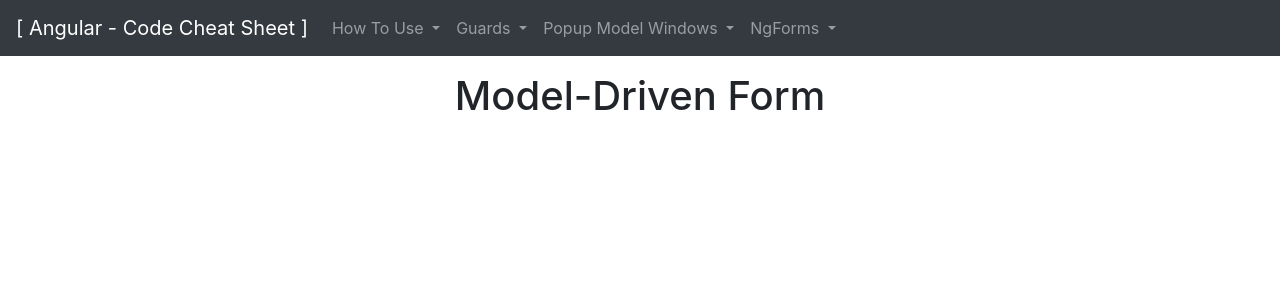
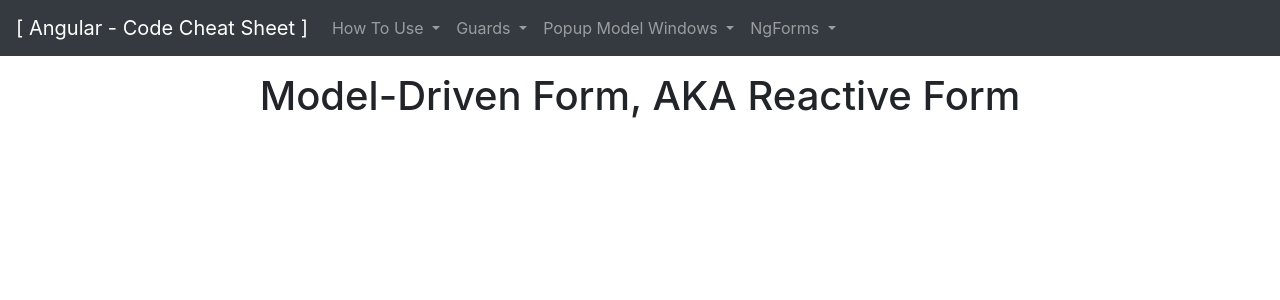
Before and after one commit to OZcomingFRoo/CodeCheatSheet, an Angular app in the folder Angular/: page /ReactiveForm in a window 1280 px wide. Shown: the top 300 px of the page. Built offline with nearby package versions, Linux system fonts and the light colour scheme.

Commit message:
Angular Commit: no BL change was made

```diff
--- a/Angular/src/app/components/form-model-driven/form-model-driven.component.html
+++ b/Angular/src/app/components/form-model-driven/form-model-driven.component.html
@@ -1,3 +1,3 @@
 <main class="p-3 d-block w-100">
-  <h1 class="text-center">Model-Driven Form</h1>
+  <h1 class="text-center">Model-Driven Form, AKA Reactive Form</h1>
 </main>
```
